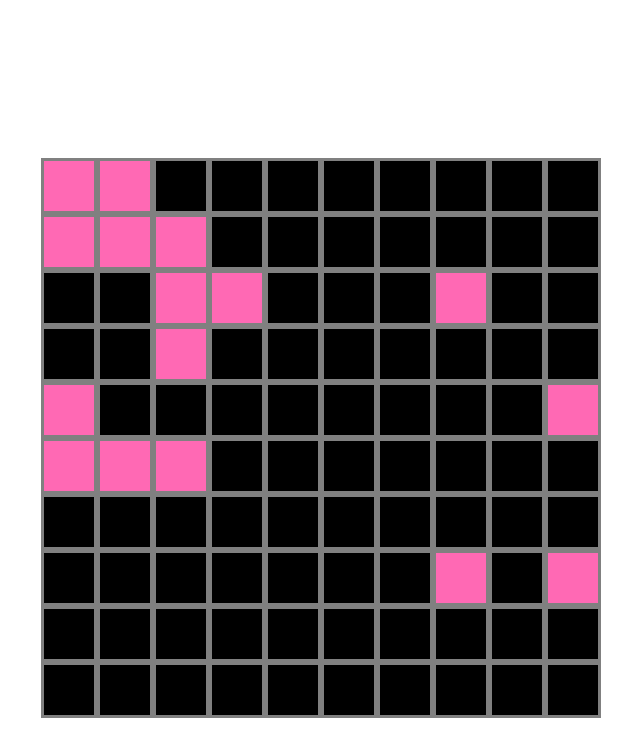
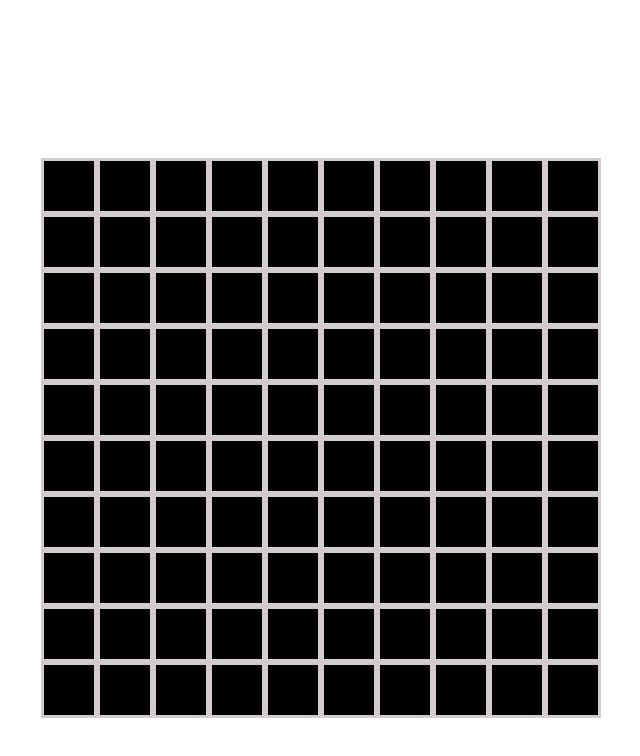
Before and after one commit to onutebaltrunaite/battleShip, a plain HTML site: page index.html in a window 1280 px wide. Both pictures are taken after a click on the element 388 px from the left and 186 px from the top of the page. Shown: the whole page, without its empty margins (319-959 px from the left). Drawn offline with Linux system fonts and the light colour scheme.

Commit message:
second update

```diff
--- a/script.js
+++ b/script.js
@@ -12,19 +12,20 @@ function getSquares() {
     generateShip2(3)
     generateShip3(2)
     generateShip4(1)
+
 }
 getSquares()
 
-// let usedNumber = []
+let usedNumber = []
 
 function generateShip1(num) {
-    let usedNumber = []
+
     for (let x = 0; x < num; x++) {
         let random = Math.round(Math.random()*100)
-        usedNumber.push(random)
+        // usedNumber.push(random)
         document.getElementById(`${random}`).classList.add('ship')
     }
-    console.log(usedNumber)
+
 }
 function generateShip2(num) {
     for (let x = 0; x < num; x++) {
@@ -76,6 +77,11 @@ function generateShip4(num) {
 
 
 function openCell(event) {
-    console.log(event.target.classList)
-    console.log(event.target.id)
+    if (event.target.classList[1] === "ship") {
+        event.path[0].style.backgroundColor = 'red'
+    } else {
+        event.path[0].style.backgroundColor = 'gray'
+    }
+
+    console.log(event)
 }
--- a/style.css
+++ b/style.css
@@ -4,7 +4,7 @@ body {
 }
 #shipContainer {
     margin-top: 150px;
-    background-color: gray;
+    background-color: rgb(211, 204, 204);
     width: 560px;
     height: 560px;
     display: flex;
@@ -21,5 +21,5 @@ body {
     background-color: rgb(54, 54, 54);
 }
 .ship {
-    background-color: hotpink;
+    /* background-color: hotpink; */
 }
```
